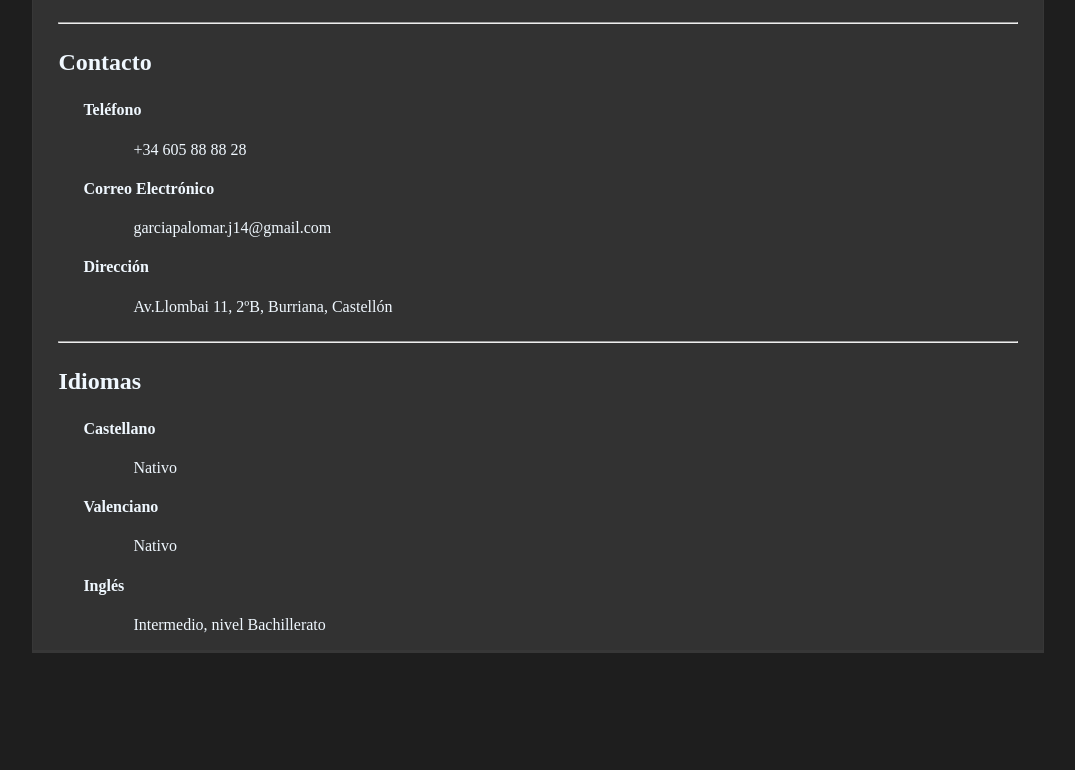
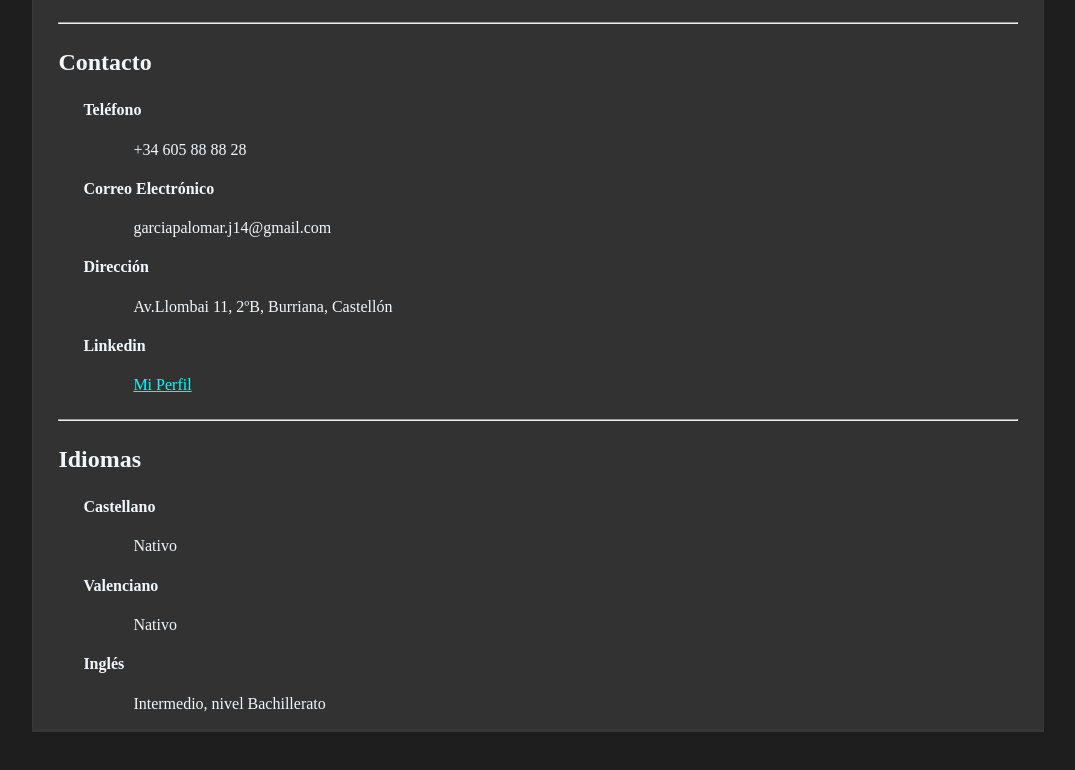
Before and after one commit to joangarciapalomar/joangarciapalomar.github.io, a plain HTML site: page index.html in a window 1280 px wide. Shown: the part 892-1662 px from the top of the page, without its empty margins (102-1177 px from the left). Drawn offline with Linux system fonts and the light colour scheme.

Commit message:
curriculum

```diff
--- a/CSS/estilo.css
+++ b/CSS/estilo.css
@@ -26,6 +26,11 @@ p{
 }
 hr{
     margin: 25px;
+}
+a{
+    margin-left: 100px;
+    color: aqua;
+
 }
 .body-text{
     margin: 10%;
--- a/index.html
+++ b/index.html
@@ -59,6 +59,8 @@
         <p>garciapalomar.j14@gmail.com</p>
         <h4>Dirección</h4>
         <p>Av.Llombai 11, 2ºB, Burriana, Castellón</p>
+        <h4>Linkedin</h4>
+        <a href="https://www.linkedin.com/in/joan-garc%C3%ADa-palomar-0b6b22262/">Mi Perfil</a>
 
         <hr/>
 
```
